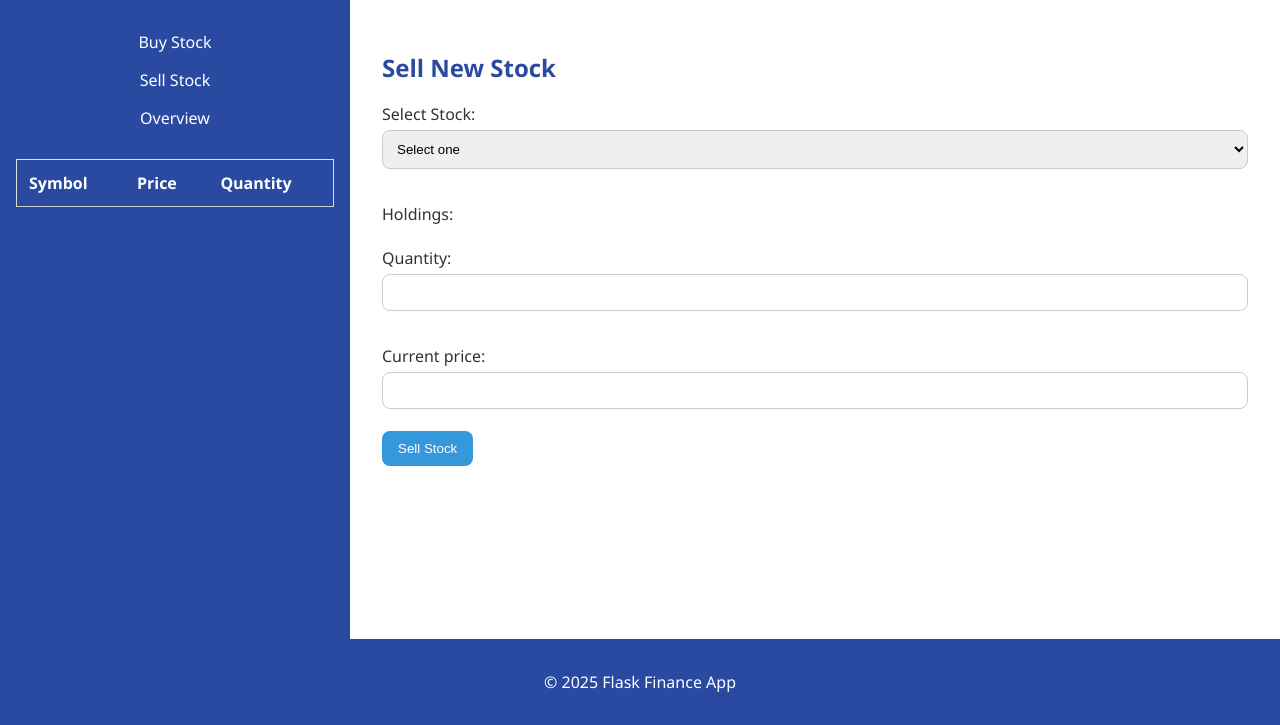
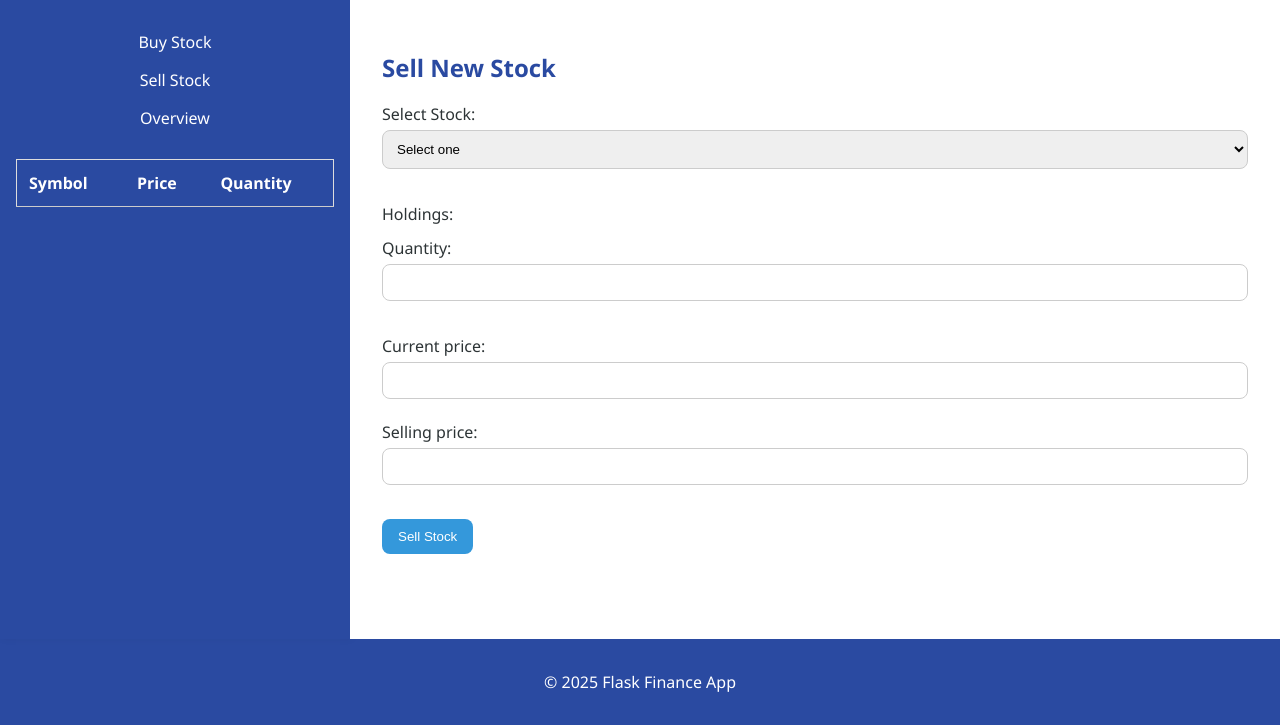
Before and after one commit to sharonnwobi/Fantastic4, a Flask app: page /stocks/sell in a window 1280 px wide. Shown: the part 119-844 px from the top of the page. Run offline with Flask 3, Linux system fonts and the light colour scheme; data that the repository does not hold is empty.

Commit message:
sell.html bugixes on qty and one more input one more js function

```diff
--- a/templates/sell.html
+++ b/templates/sell.html
@@ -16,9 +16,13 @@
 
     {% endfor %}
   </select></label><br>
-  <span>Holdings: <b><span id="holdings"></span></b></span><br><br/>
-  <label>Quantity: <input type="number" name="quantity" id = "quantity"></label><br>
+  <label>Holdings: <b><span id="holdings"></span></b></label>
+  <label>Quantity: <input type="number" name="quantity" id = "quantity" min="0" onchange="calculatePrice()"></label><br>
   <label>Current price: <input type="text" name="price" id="current_price" readonly/><label><br>
+    <label>Selling price:
+    <input type="text" name="selling_price" id="selling_price" readonly>
+  </label><br>
+
 
   <button type="submit">Sell Stock</button>
 </form>
@@ -29,6 +33,14 @@
     document.getElementById("current_price").value = selected.dataset.price;
     document.getElementById("holdings").innerText = selected.dataset.quantity || 0;
     document.getElementById("quantity").max = selected.dataset.quantity || 1000;
+    calculatePrice();
+  }
+
+  function calculatePrice() {
+    const qty = parseFloat(document.getElementById("quantity").value) || 0;
+    const price = parseFloat(document.getElementById("current_price").value) || 0;
+    const total = qty * price;
+    document.getElementById("selling_price").value = total;
   }
 </script>
 
```
